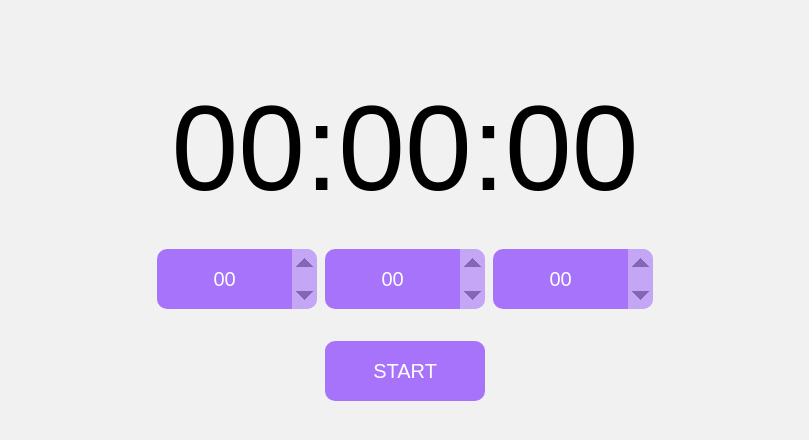
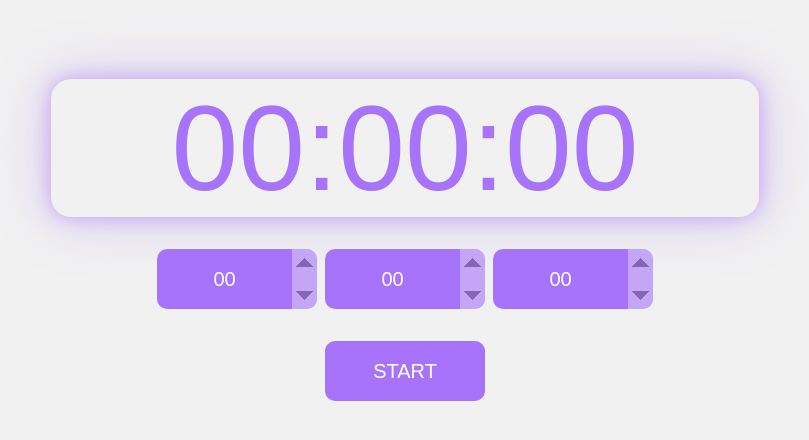
Before and after one commit to MarcosKern/timer, a React (Create React App) app: page / in a window 1280 px wide. Shown: the part 160-600 px from the top of the page, without its empty margins (235-1044 px from the left). Built offline with nearby package versions, Linux system fonts and the light colour scheme.

Commit message:
cm1 - add counter shadow

```diff
--- a/src/styles/counter.css
+++ b/src/styles/counter.css
@@ -1,4 +1,10 @@
 .counter {
   font-size: 120px;
   font-family: sans-serif;
+  color: #a773fa;
+  padding: 0 1em;
+  border-radius: 20px;
+  box-shadow:
+  #a773fa90 0px 0px 20px,
+  #a773fa50 0px 0px 60px;
 }
```
